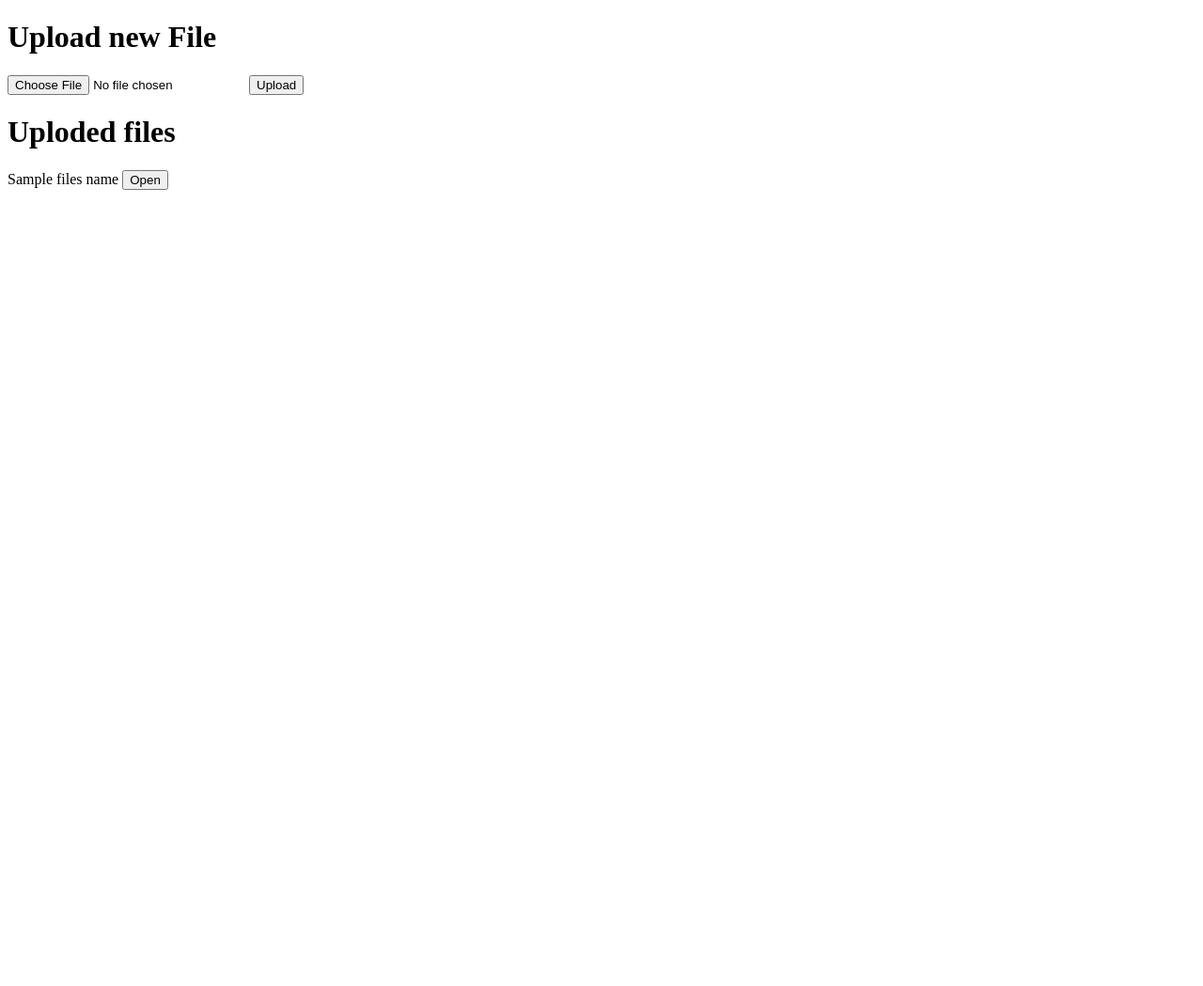
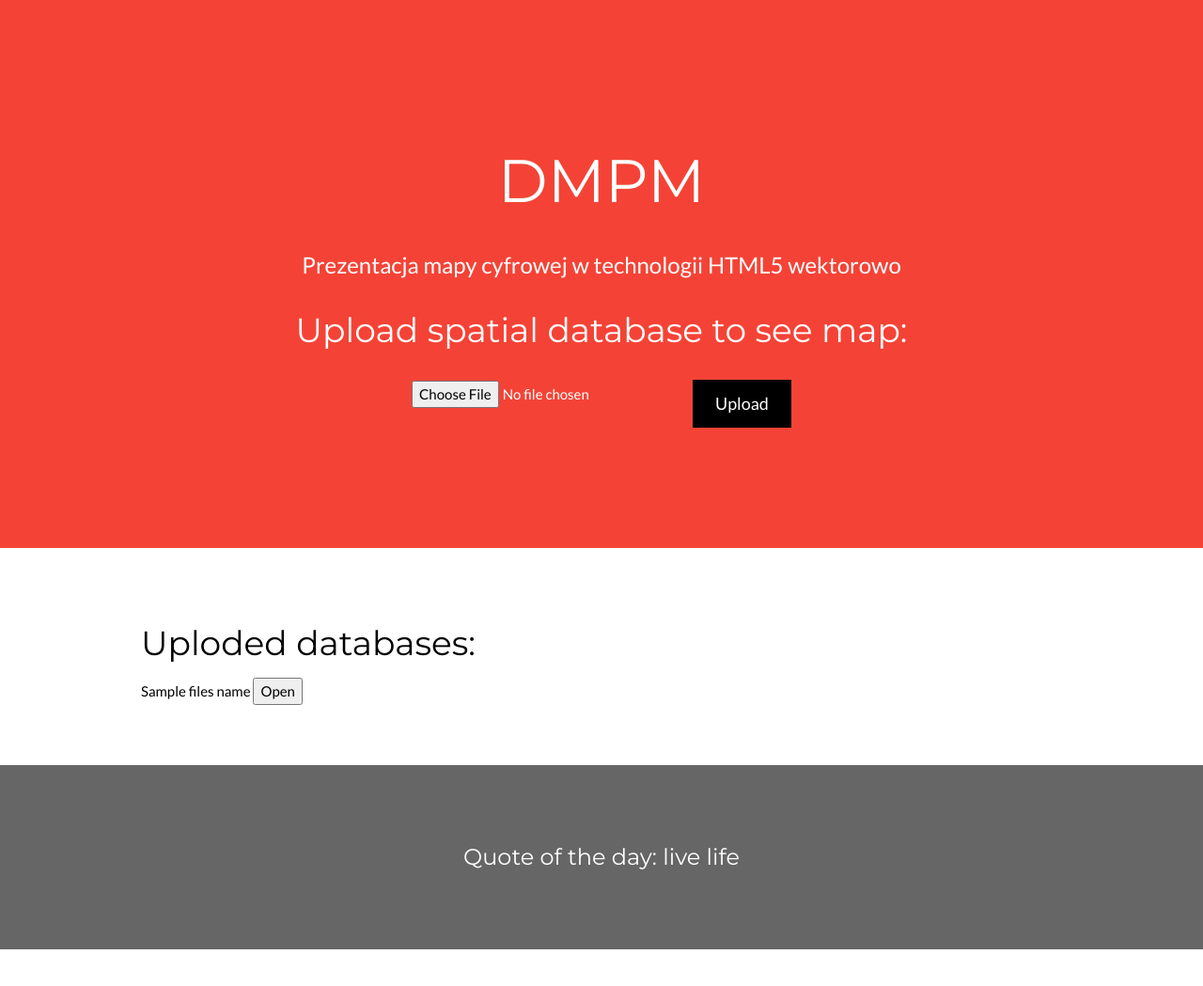
Before and after one commit to Graidaris/digital_map_presentation_web, a Flask app: template dmpw/templates/index.html in a window 1280 px wide. Shown: the top 1049 px of the page at 94% size. Run offline with Flask 2, Linux system fonts and the light colour scheme; the template is opened without the code that fills it: most values are stand-ins (such as "Sample title", 1, 10 or a date in 2020).

Commit message:
improve style index

```diff
--- /dev/null
+++ b/dmpw/static/styles/index.css
@@ -0,0 +1,3 @@
+body,h1,h2,h3,h4,h5,h6 {font-family: "Lato", sans-serif}
+    .w3-bar,h1,button {font-family: "Montserrat", sans-serif}
+    .fa-anchor,.fa-coffee {font-size:200px}
--- a/dmpw/templates/index.html
+++ b/dmpw/templates/index.html
@@ -1,22 +1,64 @@
 {% extends "base.html" %}
 {% block head %}
     <title>DMP-index</title>
+    <meta charset="UTF-8">
+    <meta name="viewport" content="width=device-width, initial-scale=1">
+    <link rel="stylesheet" href="https://www.w3schools.com/w3css/4/w3.css">
+    <link rel="stylesheet" href="https://fonts.googleapis.com/css?family=Lato">
+    <link rel="stylesheet" href="https://fonts.googleapis.com/css?family=Montserrat">
+    <link rel="stylesheet" href="https://cdnjs.cloudflare.com/ajax/libs/font-awesome/4.7.0/css/font-awesome.min.css">
+    <link rel="stylesheet" href="{{ url_for('static', filename = 'styles/index.css') }}">
+
 {% endblock %}
 
 {% block content %}
-    <h1>Upload new File</h1>
+
+<!-- Navbar -->
+<div class="w3-top">
+
+  <!-- Header -->
+  <header class="w3-container w3-red w3-center" style="padding:128px 16px">
+    <h1 class="w3-margin w3-jumbo">DMPM</h1>
+    <p class="w3-xlarge">Prezentacja mapy cyfrowej w technologii HTML5 wektorowo</p>
+    <h1>Upload spatial database to see map:</h1>
     <form method=post enctype=multipart/form-data>
         <input type=file name=file>
-        <input type=submit value=Upload>
+        <input class="w3-button w3-black w3-padding-large w3-large w3-margin-top" type=submit value=Upload>
     </form>
-    <h1>Uploded files</h1>
+
+  </header>
+
+  <!-- First Grid -->
+  <div class="w3-row-padding w3-padding-64 w3-container">
+    <div class="w3-content">
+        <h1>Uploded databases:</h1>
         {% for name in files_names %}
             <div>
                 <form action="/map/{{ name }}">
                     <span>{{ name }}</span>
-                <input type="submit" value="Open" />
+                    <input  type="submit" value="Open" />
                 </form>
             </div>
         {%endfor%}
+    </div>
+  </div>
+
+
+  <div class="w3-container w3-black w3-center w3-opacity w3-padding-64">
+      <h1 class="w3-margin w3-xlarge">Quote of the day: live life</h1>
+  </div>
+  <script>
+  // Used to toggle the menu on small screens when clicking on the menu button
+  function myFunction() {
+    var x = document.getElementById("navDemo");
+    if (x.className.indexOf("w3-show") == -1) {
+      x.className += " w3-show";
+    } else {
+      x.className = x.className.replace(" w3-show", "");
+    }
+  }
+  </script>
+
+
 
 {% endblock %}
```
Lines whose indentation alone changed are shown as unchanged.
